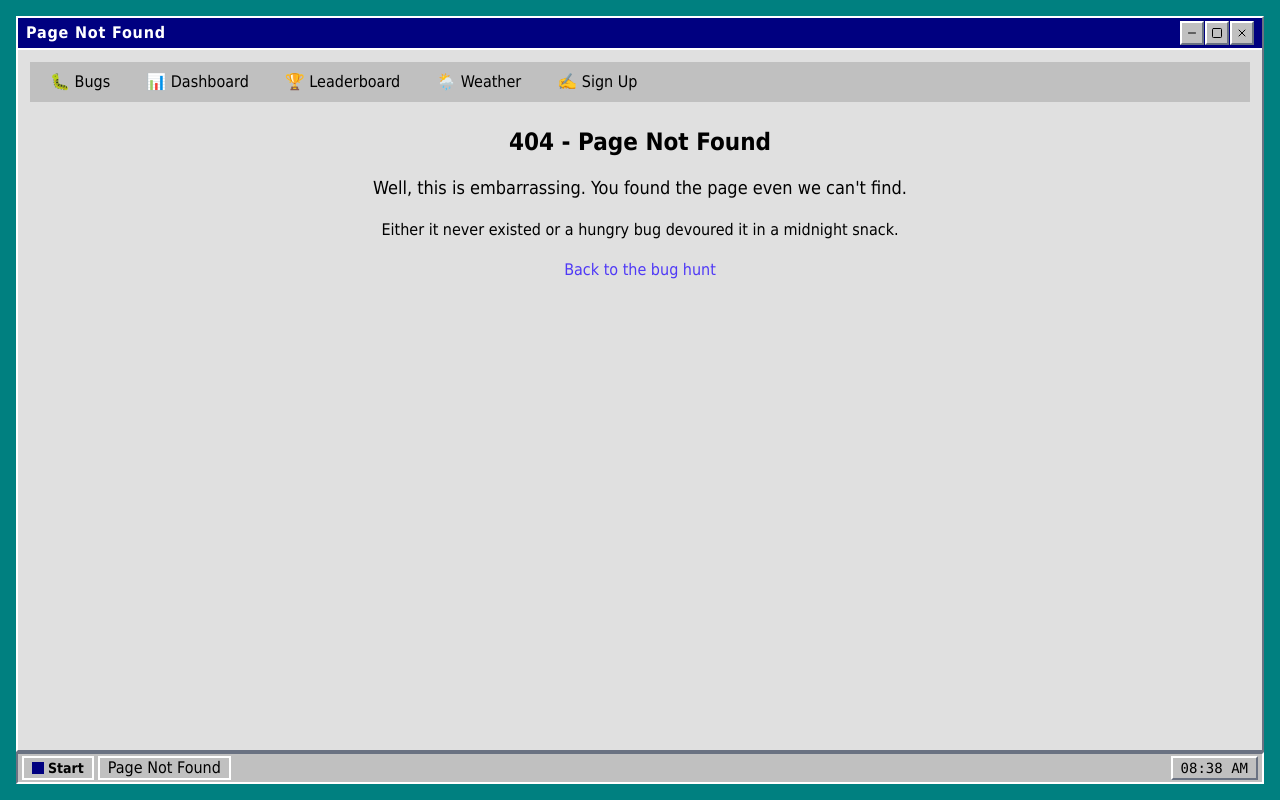
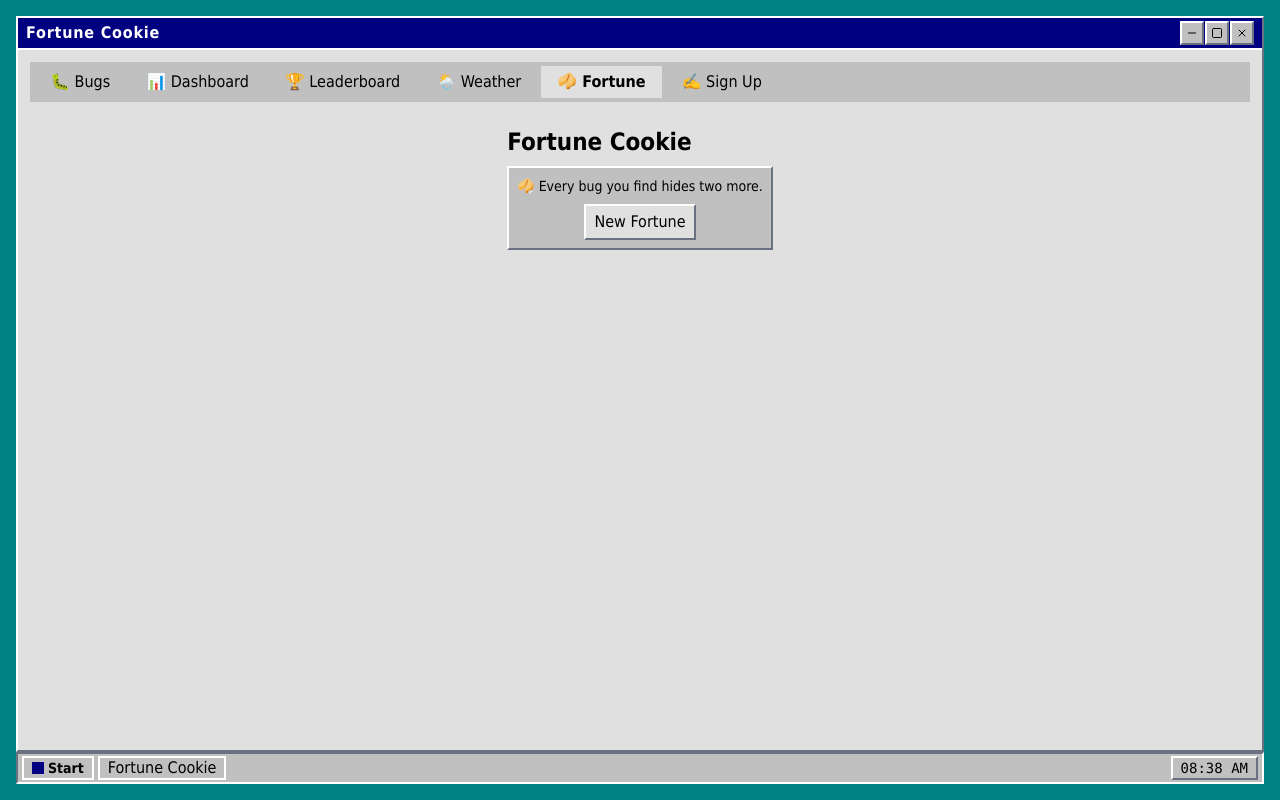
Before and after one commit to Typefacers/bug, a React (Vite) app: page /fortune in a window 1280 px wide. Built offline with nearby package versions, Linux system fonts and the light colour scheme.

Commit message:
Move fortune cookie to new tab

```diff
--- a/src/App.tsx
+++ b/src/App.tsx
@@ -18,6 +18,7 @@ const NotFound = lazy(() => import('./routes/NotFound'))
 const EasterEgg = lazy(() => import('./routes/EasterEgg'))
 const Weather = lazy(() => import('./routes/Weather'))
 const SignUp = lazy(() => import('./routes/SignUp'))
+const Fortune = lazy(() => import('./routes/Fortune'))
 import { Minus, Square, X as CloseIcon } from 'lucide-react'
 import { raised, windowShadow } from './utils/win95'
 import Taskbar from './components/Taskbar'
@@ -51,6 +52,8 @@ function AppContent() {
         return 'Secret Bug Found'
       case '/weather':
         return 'Weather Forecast'
+      case '/fortune':
+        return 'Fortune Cookie'
       default:
         if (location.pathname.startsWith('/user/')) return 'User Profile'
         return 'Page Not Found'
@@ -154,6 +157,12 @@ function AppContent() {
                     🌦️ Weather
                   </Link>
                   <Link
+                    to="/fortune"
+                    className={`px-4 py-1 ${location.pathname === '/fortune' ? 'bg-[#E0E0E0] font-semibold' : 'hover:bg-[#D0D0D0]'}`}
+                  >
+                    🥠 Fortune
+                  </Link>
+                  <Link
                     to="/sign-up"
                     className={`px-4 py-1 ${location.pathname === '/sign-up' ? 'bg-[#E0E0E0] font-semibold' : 'hover:bg-[#D0D0D0]'}`}
                   >
@@ -172,6 +181,7 @@ function AppContent() {
                         element={<Leaderboard />}
                       />
                       <Route path="/weather" element={<Weather />} />
+                      <Route path="/fortune" element={<Fortune />} />
                       <Route path="/user/:userId" element={<UserProfile />} />
                       <Route path="/bug/new" element={<NewBug />} />
                       <Route path="/sign-up" element={<SignUp />} />
--- a/src/routes/Bugs.tsx
+++ b/src/routes/Bugs.tsx
@@ -2,7 +2,6 @@ import BugArea from '../components/BugArea'
 import { useBugStore } from '../store'
 import { raised } from '../utils/win95'
 import Meta from '../components/Meta'
-import FortuneCookie from '../components/FortuneCookie'
 
 export default function Bugs() {
   const bugs = useBugStore(s => s.bugs)
@@ -29,7 +28,6 @@ export default function Bugs() {
         <p className="text-center text-sm text-gray-800 py-2">
           Click to squash a bug&nbsp;&amp;&nbsp;earn its bounty 👆
         </p>
-        <FortuneCookie />
       </div>
     </>
   )
--- /dev/null
+++ b/src/routes/Fortune.tsx
@@ -0,0 +1,17 @@
+import Meta from '../components/Meta'
+import FortuneCookie from '../components/FortuneCookie'
+
+export default function Fortune() {
+  return (
+    <>
+      <Meta
+        title="Fortune Cookie"
+        description="Get a random bug-themed fortune."
+      />
+      <div className="max-w-md mx-auto">
+        <h1 className="text-2xl font-bold">Fortune Cookie</h1>
+        <FortuneCookie />
+      </div>
+    </>
+  )
+}
```
Also changed, not shown: 1 other file (tests, documents, lock files or other folders).
